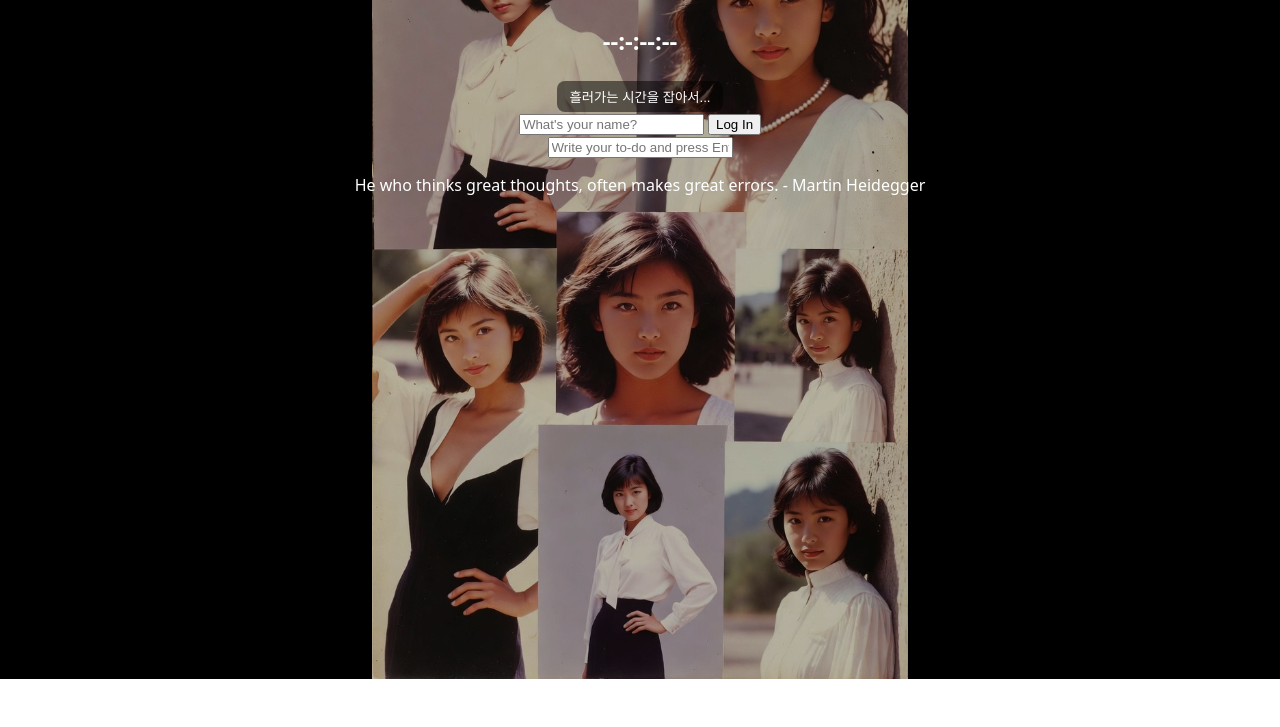
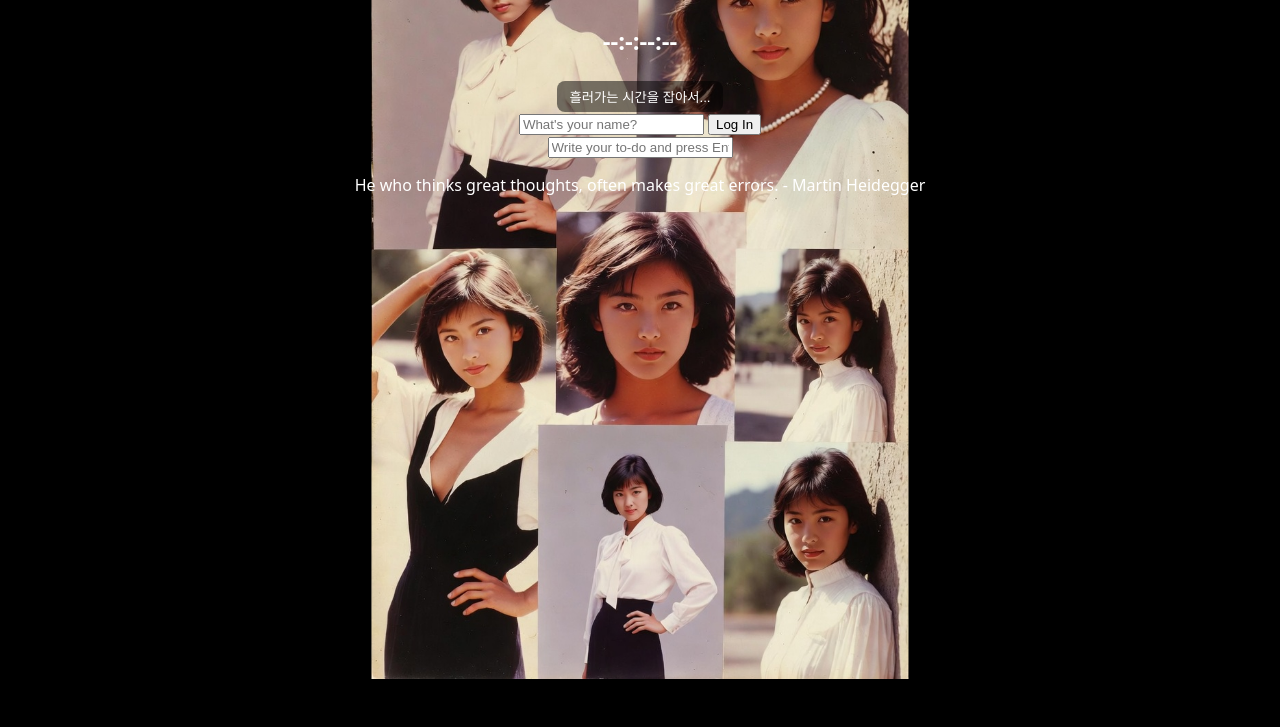
Before and after one commit to joonsung60/jschallengefinal, a plain HTML site: page index.html in a window 1280 px wide. Shown: the part 121-848 px from the top of the page. After the commit the page ends 800 px from the top, so only its background shows below. Drawn offline with Linux system fonts and the light colour scheme.

Commit message:
Refactor body styles and image positioning

```diff
--- a/css/style.css
+++ b/css/style.css
@@ -2,20 +2,17 @@ body {
   font-family: system-ui, -apple-system, BlinkMacSystemFont, "Segoe UI", sans-serif;
   color: white;
   text-align: center;
-  min-height: 100vh;
+  background-color: #000;
 }
 
 body > img {
   position: fixed;
   top: 0;
-  left: 0;
-  width: 100%;
-  height: 100%;
-  object-fit: contain;
-  object-position: center;
+  left: 50%;
+  height: 100vh;
+  width: auto;
+  transform: translateX(-50%);
   z-index: -1;
-  filter: brightness(0.75);
-  background-color: #000
 }
 
 #clock {
```
